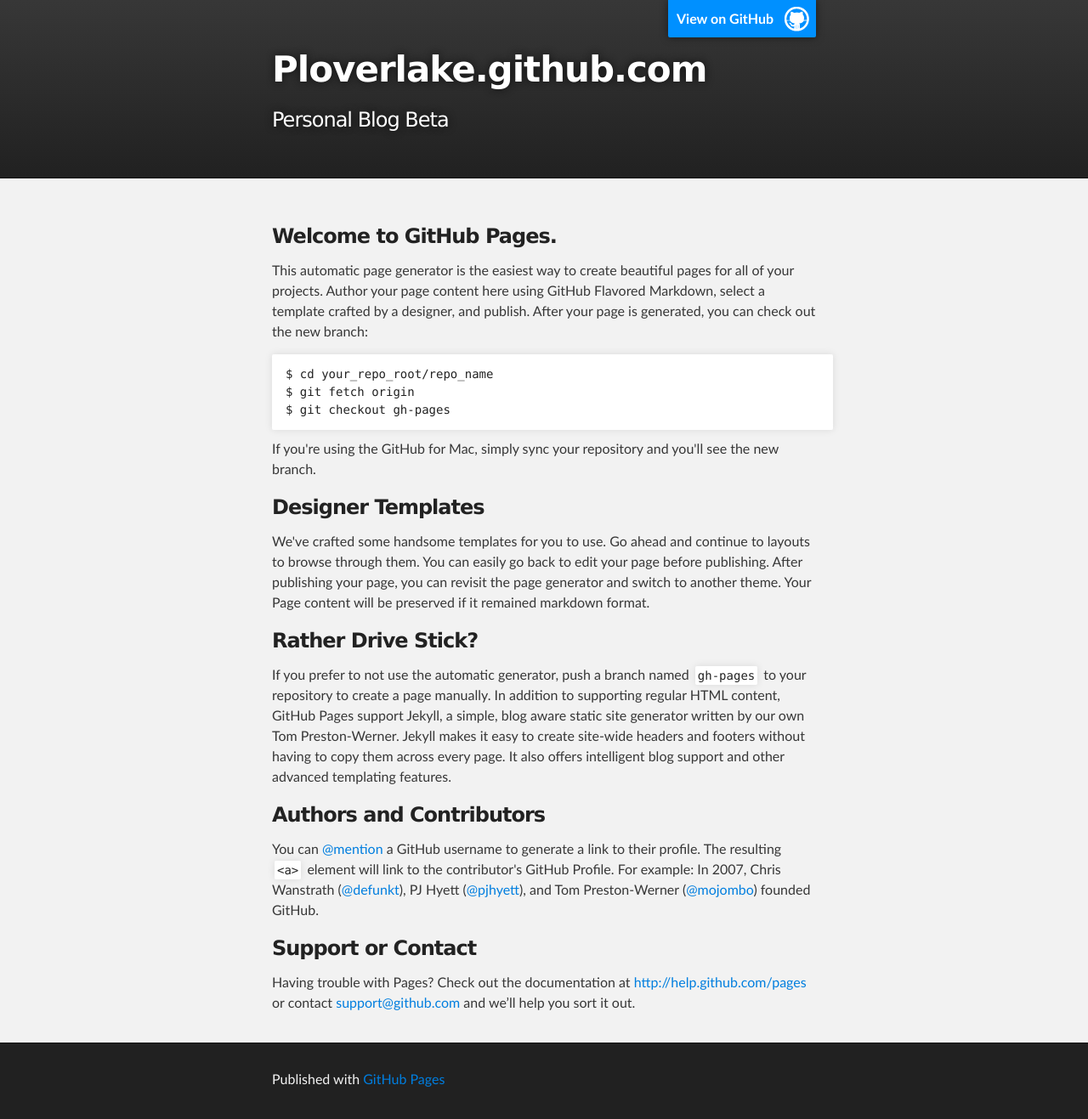
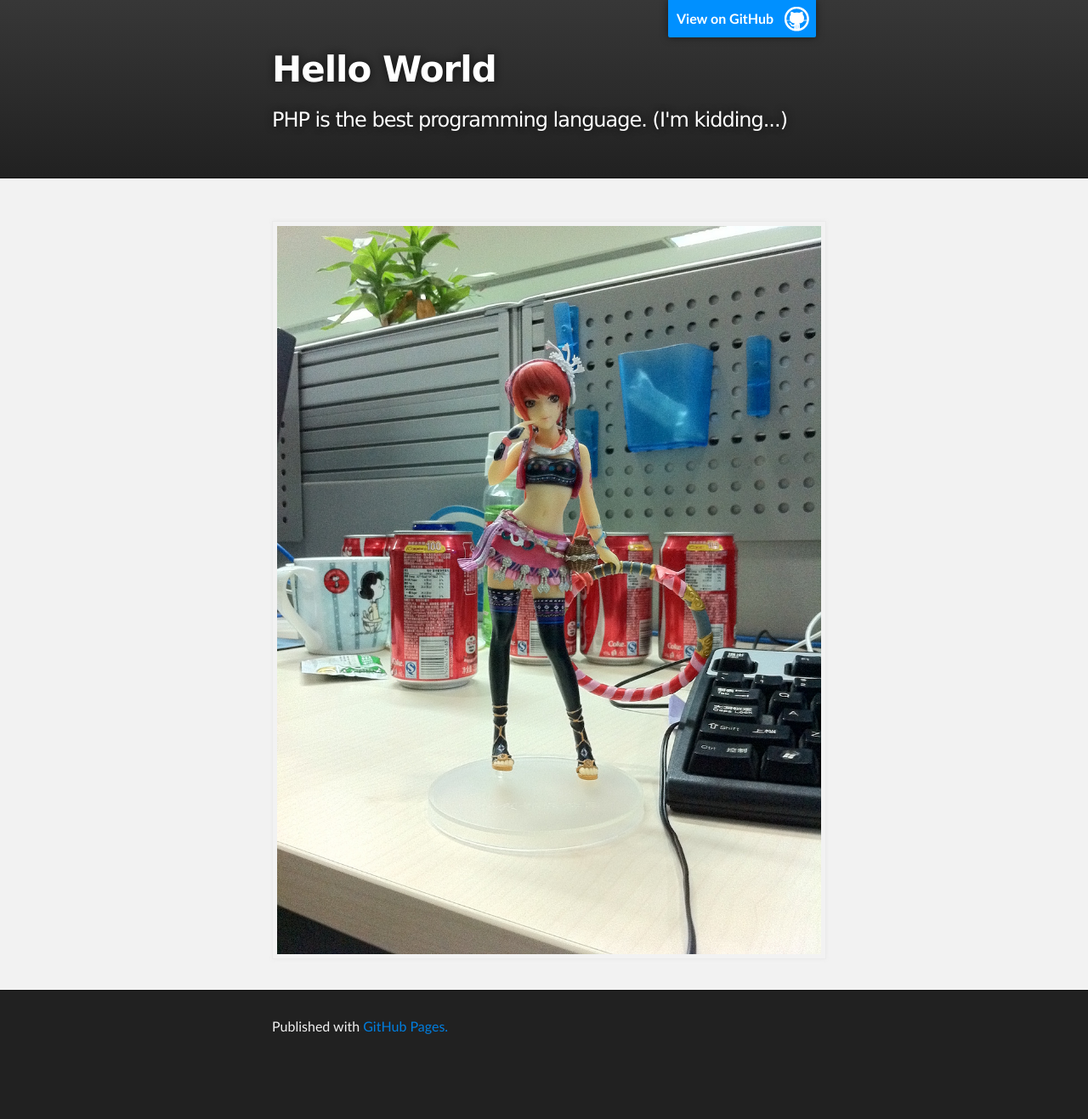
Before and after one commit to ploverlake/ploverlake.github.com, a Jekyll site: the page index.html, which Jekyll copies as it is, in a window 1280 px wide. Shown: the whole page at 85% size. Built offline with Jekyll 4.4.1, drawn with Linux system fonts in a browser that asks for light colours; Markdown is read by kramdown in place of the engine named in the settings; after the commit the page ends 1255 px from its top, so only the background shows below that.

Commit message:
Create README and revise the main page

```diff
--- a/index.html
+++ b/index.html
@@ -1,69 +1,34 @@
 <!DOCTYPE html>
 <html>
-
   <head>
     <meta charset='utf-8' />
     <meta http-equiv="X-UA-Compatible" content="chrome=1" />
     <meta name="description" content="Ploverlake.github.com : Personal Blog Beta" />
-
     <link rel="stylesheet" type="text/css" media="screen" href="stylesheets/stylesheet.css">
-
-    <title>Ploverlake.github.com</title>
+    <title>Just for fun</title>
   </head>
-
   <body>
-
     <!-- HEADER -->
     <div id="header_wrap" class="outer">
         <header class="inner">
           <a id="forkme_banner" href="https://github.com/ploverlake">View on GitHub</a>
-
-          <h1 id="project_title">Ploverlake.github.com</h1>
-          <h2 id="project_tagline">Personal Blog Beta</h2>
-
+		  <h1 id="project_title">Hello World</h1>
+          <h2 id="project_tagline">PHP is the best programming language. (I'm kidding...)</h2>
         </header>
     </div>
 
     <!-- MAIN CONTENT -->
     <div id="main_content_wrap" class="outer">
       <section id="main_content" class="inner">
-        <h3>Welcome to GitHub Pages.</h3>
-
-<p>This automatic page generator is the easiest way to create beautiful pages for all of your projects. Author your page content here using GitHub Flavored Markdown, select a template crafted by a designer, and publish. After your page is generated, you can check out the new branch:</p>
-
-<pre><code>$ cd your_repo_root/repo_name
-$ git fetch origin
-$ git checkout gh-pages
-</code></pre>
-
-<p>If you're using the GitHub for Mac, simply sync your repository and you'll see the new branch.</p>
-
-<h3>Designer Templates</h3>
-
-<p>We've crafted some handsome templates for you to use. Go ahead and continue to layouts to browse through them. You can easily go back to edit your page before publishing. After publishing your page, you can revisit the page generator and switch to another theme. Your Page content will be preserved if it remained markdown format.</p>
-
-<h3>Rather Drive Stick?</h3>
-
-<p>If you prefer to not use the automatic generator, push a branch named <code>gh-pages</code> to your repository to create a page manually. In addition to supporting regular HTML content, GitHub Pages support Jekyll, a simple, blog aware static site generator written by our own Tom Preston-Werner. Jekyll makes it easy to create site-wide headers and footers without having to copy them across every page. It also offers intelligent blog support and other advanced templating features.</p>
-
-<h3>Authors and Contributors</h3>
-
-<p>You can <a href="https://github.com/blog/821" class="user-mention">@mention</a> a GitHub username to generate a link to their profile. The resulting <code>&lt;a&gt;</code> element will link to the contributor's GitHub Profile. For example: In 2007, Chris Wanstrath (<a href="https://github.com/defunkt" class="user-mention">@defunkt</a>), PJ Hyett (<a href="https://github.com/pjhyett" class="user-mention">@pjhyett</a>), and Tom Preston-Werner (<a href="https://github.com/mojombo" class="user-mention">@mojombo</a>) founded GitHub.</p>
-
-<h3>Support or Contact</h3>
-
-<p>Having trouble with Pages? Check out the documentation at <a href="http://help.github.com/pages">http://help.github.com/pages</a> or contact <a href="mailto:support@github.com">support@github.com</a> and we’ll help you sort it out.</p>
+        <img src="resource/image/IMG_0001.jpg"  alt="呵呵呵" />
       </section>
     </div>
 
     <!-- FOOTER  -->
     <div id="footer_wrap" class="outer">
       <footer class="inner">
-        <p>Published with <a href="http://pages.github.com">GitHub Pages</a></p>
+	  <p>Published with <a href="http://pages.github.com">GitHub Pages.</a></p>
       </footer>
     </div>
-
-
-
   </body>
 </html>
```
Also changed, not shown: README.md (added), resource/image/IMG_0001.jpg (added).
